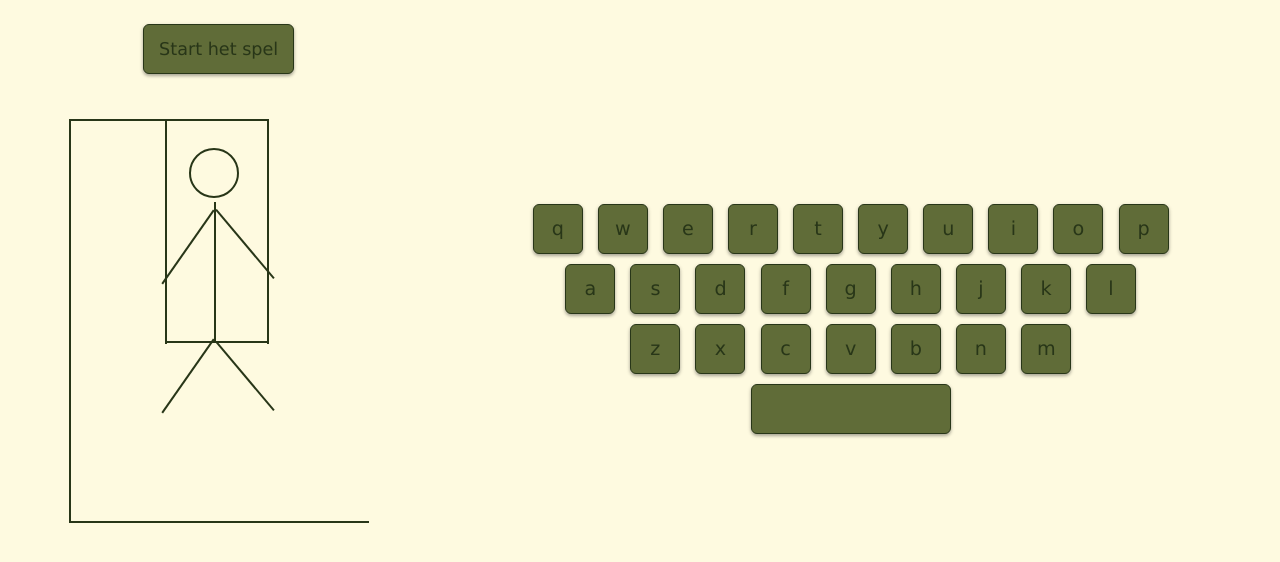
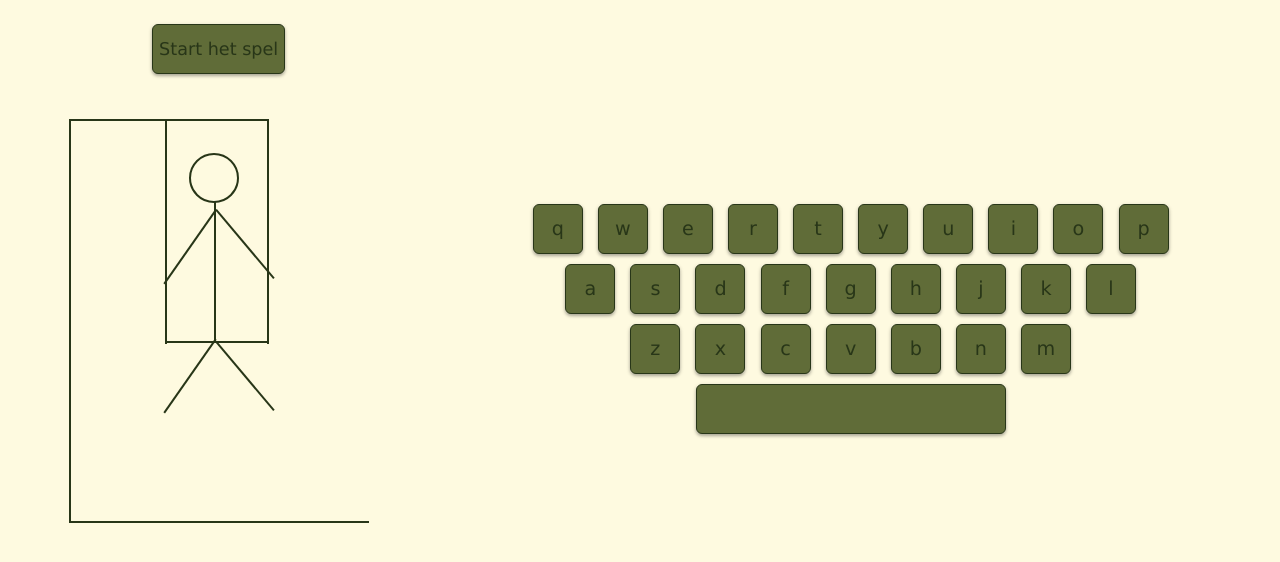
Before and after one commit to JoskaO/Schommeltje, a plain HTML site: page index.html in a window 1280 px wide. Shown: the part 70-632 px from the top of the page. Drawn offline with Linux system fonts and the light colour scheme.

Commit message:
Fix toetsenbord

```diff
--- a/style.css
+++ b/style.css
@@ -23,17 +23,11 @@ body {
 .key {
     height: 25px;
     margin: 2px;
-    padding: 0 15px;
     color: var(--primairdark);
     background-color: var(--primair);
-    font-size: 1.1rem;
     border-radius: 6px;
     border: 1px solid var(--primairdark);
     box-shadow: 0 2px 3px 0 rgba(0,0,0,0.2), 0 1.5px 4px 0 rgba(0,0,0,0.19);
-}
-
-.key {
-    font-size: 1.2rem;
 }
 
 .button:hover,
@@ -49,7 +43,7 @@ body {
 }
 
 .space {
-    width: 200px;
+    width: 160px;
 }
 
 #word {
@@ -177,7 +171,7 @@ body {
         width: 30px;
     }
     .space {
-        width: 200px;
+        width: 195px;
     }
 }
 
@@ -191,7 +185,7 @@ body {
         width: 40px;
     }
     .space {
-        width: 200px;
+        width: 250px;
     }
 }
 
@@ -205,11 +199,9 @@ body {
         width: 50px;
     }
     .space {
-        width: 200px;
+        width: 310px;
     }
 }
-
-/* grid verdiepen */
 
 @media all and (min-width: 1020px) {
     #game {
@@ -224,6 +216,15 @@ body {
 
     #right {
         margin-top: 20vh;
+    }
+
+    .button,
+    .key {
+        font-size: 1.1rem;
+    }
+
+    .key {
+        font-size: 1.2rem;
     }
 
     #swingDiv {
@@ -261,7 +262,7 @@ body {
 
     #swing .head {
         margin-left: 120px;
-        margin-top: -375px;
+        margin-top: -370px;
         height: 50px;
         width: 50px;
     }
@@ -278,7 +279,7 @@ body {
     #swing .right-leg {
         height: 90px;
         margin-top: -321px;
-        margin-left: 118px;
+        margin-left: 120px;
     }
 
     #swing .right-arm,
@@ -292,23 +293,3 @@ body {
         margin-top: -192px;
     }
 }
-
-@media all and (min-width: 1400px) {
-    #game {
-        display: grid;
-        grid-template-columns: repeat(2, auto);
-        grid-template-rows: repeat(1, auto);
-    }
-}
-
-@media all and (min-height: 1000px) {
-    #game {
-        display: grid;
-        grid-template-columns: repeat(1, auto);
-        grid-template-rows: repeat(1, auto);
-    }
-
-    #right {
-        margin-top: 0;
-    }
-}
```
